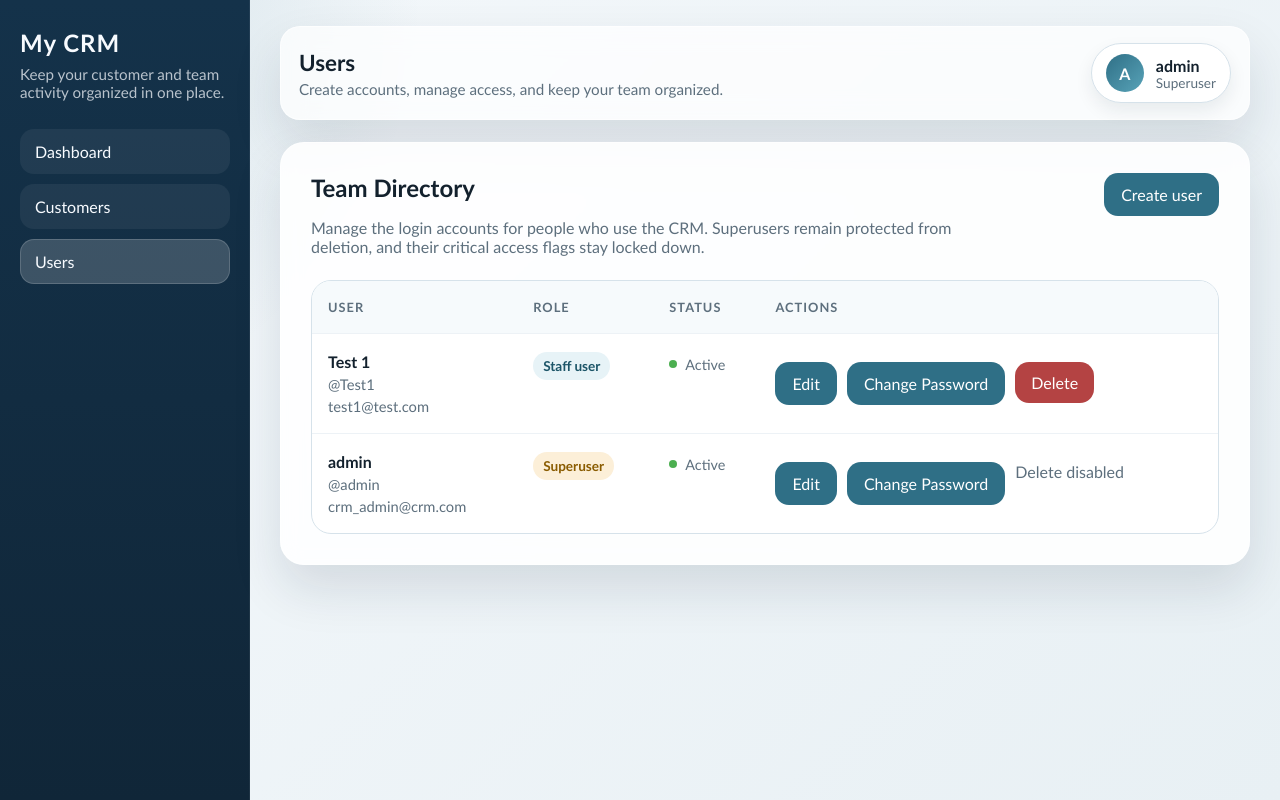
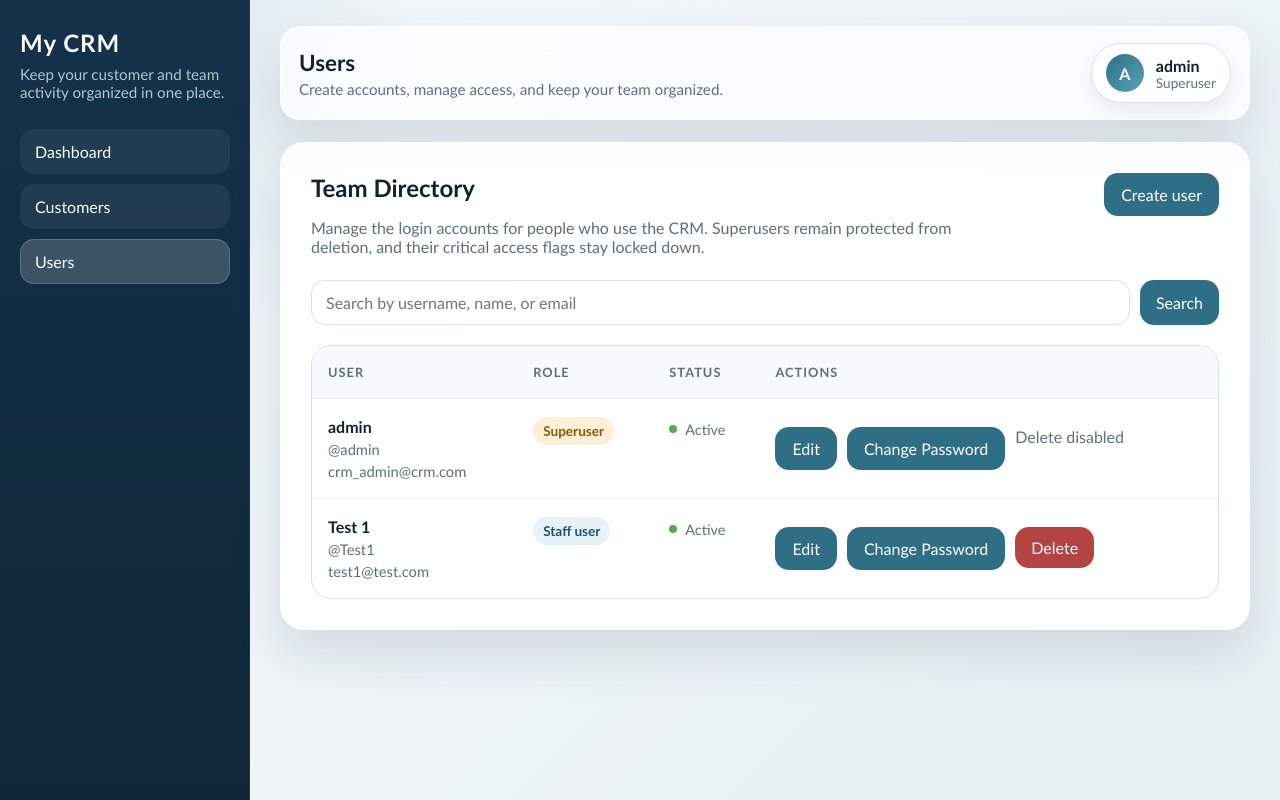
Before and after one commit to matman188/my-crm, a Django app: page /users/ in a window 1280 px wide. Run offline with Django 5.2, Linux system fonts and the light colour scheme; a user stored in the database is signed in; data comes from the database, SQL or seed files in the repository.

Commit message:
Add Sorting and Search functionality on Users

```diff
--- a/crm/templates/crm/base.html
+++ b/crm/templates/crm/base.html
@@ -327,6 +327,31 @@
             background: var(--danger);
         }
 
+        .search-toolbar {
+            display: flex;
+            justify-content: space-between;
+            align-items: center;
+            gap: 16px;
+            margin-bottom: 20px;
+        }
+
+        .search-form {
+            display: flex;
+            flex-wrap: wrap;
+            gap: 10px;
+            width: 100%;
+        }
+
+        .search-input {
+            min-width: 260px;
+            flex: 1 1 320px;
+            padding: 12px 14px;
+            border: 1px solid var(--border);
+            border-radius: 14px;
+            background: #fff;
+            font: inherit;
+        }
+
         .data-table-shell {
             overflow: hidden;
             border: 1px solid var(--border);
@@ -442,6 +467,11 @@
                 flex-direction: column;
             }
 
+            .search-toolbar {
+                flex-direction: column;
+                align-items: stretch;
+            }
+
             .data-table-shell {
                 overflow-x: auto;
             }
--- a/crm/templates/crm/users.html
+++ b/crm/templates/crm/users.html
@@ -11,6 +11,22 @@
             <p class="meta page-intro">Manage the login accounts for people who use the CRM. Superusers remain protected from deletion, and their critical access flags stay locked down.</p>
         </div>
         <a class="button-link" href="{% url 'create_user' %}">Create user</a>
+    </div>
+
+    <div class="search-toolbar">
+        <form method="get" class="search-form">
+            <input
+                class="search-input"
+                type="search"
+                name="q"
+                value="{{ search_query }}"
+                placeholder="Search by username, name, or email"
+            >
+            <button class="button" type="submit">Search</button>
+            {% if search_query %}
+                <a class="button-link" href="{% url 'users' %}">Clear</a>
+            {% endif %}
+        </form>
     </div>
 
     <div class="data-table-shell">
--- a/crm/views.py
+++ b/crm/views.py
@@ -1,6 +1,8 @@
 from django.contrib import messages
 from django.contrib.auth import get_user_model
 from django.contrib.auth.decorators import login_required
+from django.db.models import Q
+from django.db.models.functions import Lower
 from django.http import HttpResponseForbidden
 from django.shortcuts import get_object_or_404, redirect, render
 
@@ -50,8 +52,26 @@ def users(request):
     if not request.user.is_superuser:
         return HttpResponseForbidden("Only superusers can create system users.")
 
-    existing_users = get_user_model().objects.order_by("username")
-    return render(request, "crm/users.html", {"existing_users": existing_users})
+    search_query = request.GET.get("q", "").strip()
+    existing_users = get_user_model().objects.all()
+
+    if search_query:
+        existing_users = existing_users.filter(
+            Q(username__icontains=search_query)
+            | Q(first_name__icontains=search_query)
+            | Q(last_name__icontains=search_query)
+            | Q(email__icontains=search_query)
+        )
+
+    existing_users = existing_users.order_by(Lower("username"), "id")
+    return render(
+        request,
+        "crm/users.html",
+        {
+            "existing_users": existing_users,
+            "search_query": search_query,
+        },
+    )
 
 
 @login_required
```
Also changed, not shown: crm/tests.py (+42 -0 lines).
